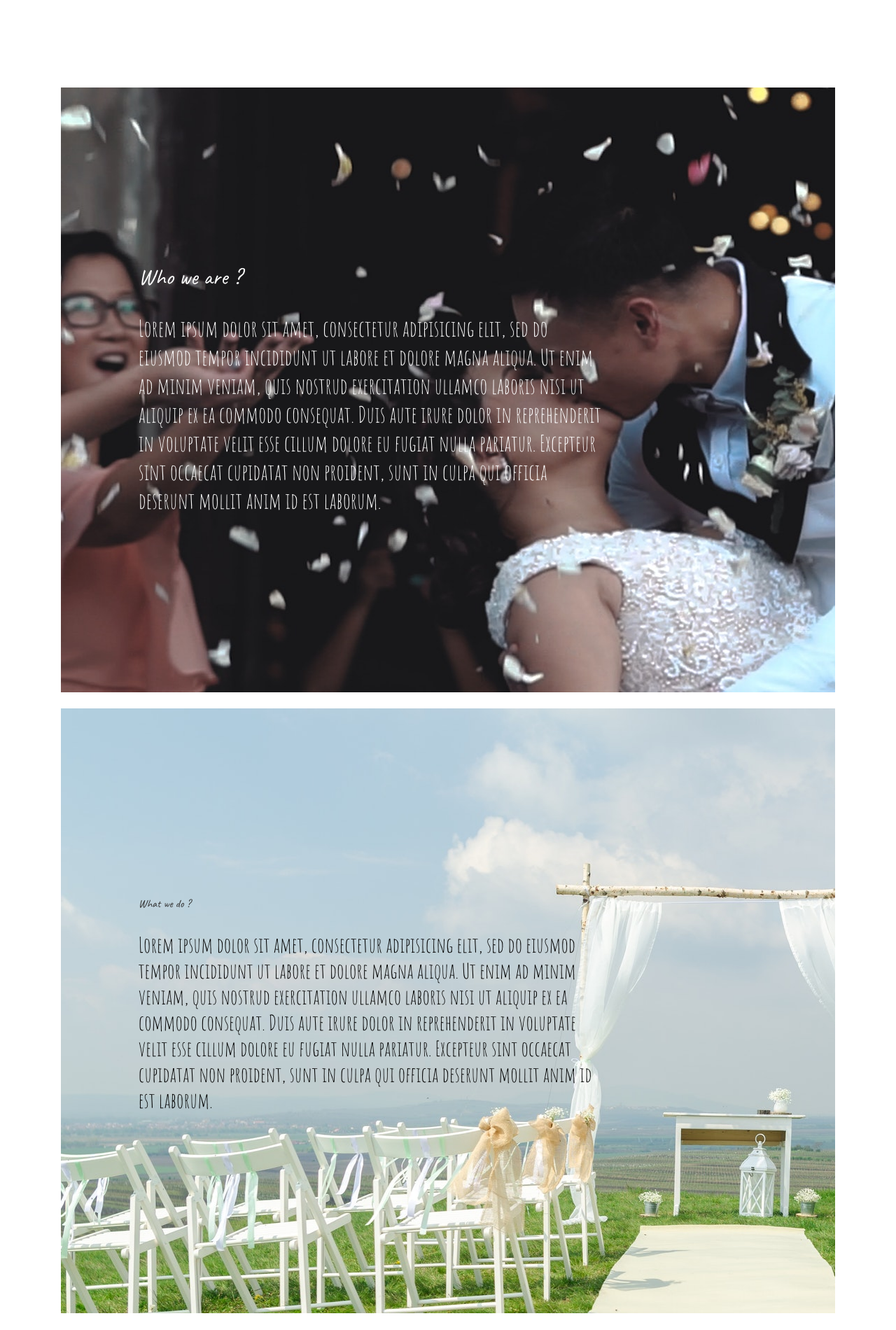
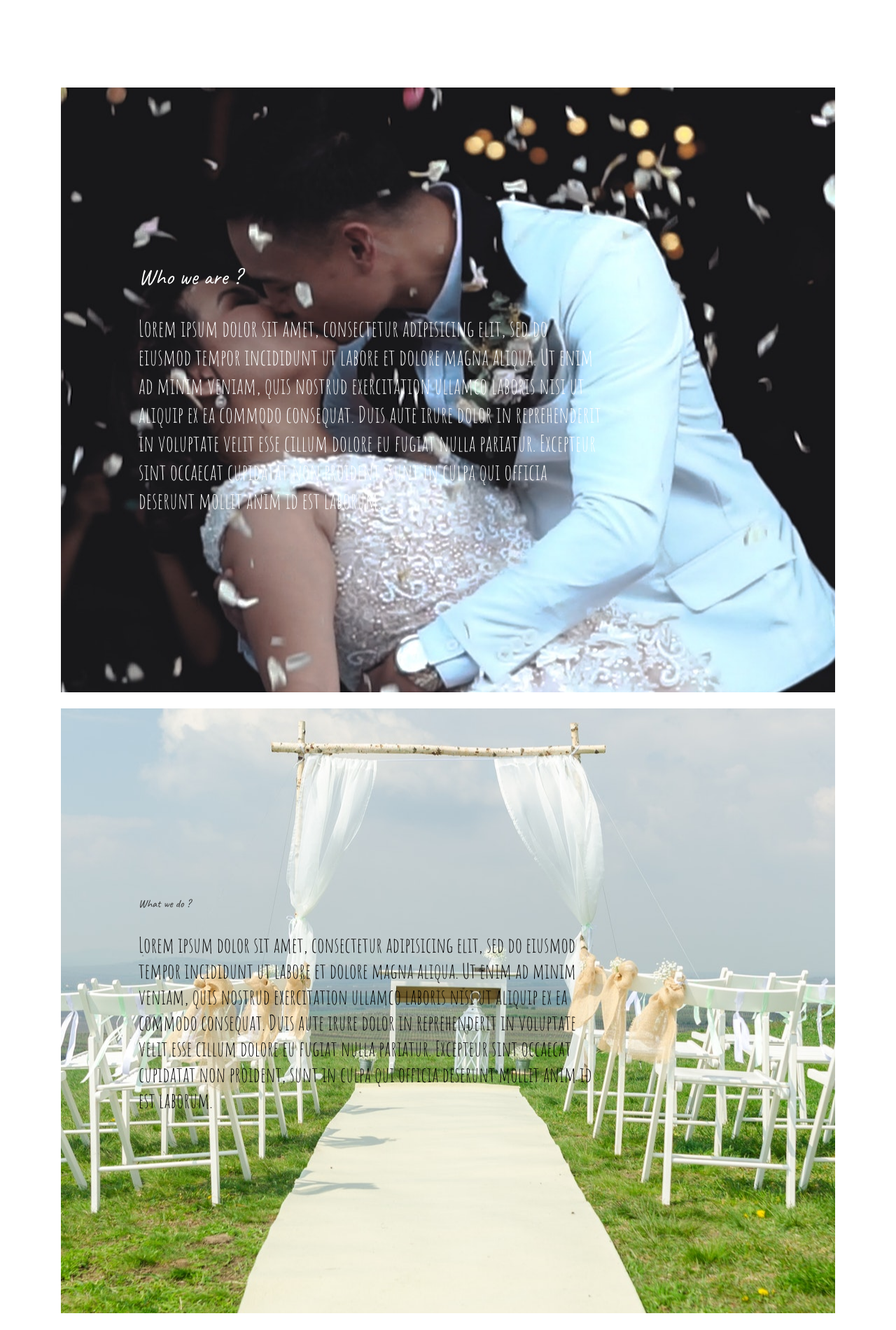
Before and after one commit to jawakarD/Solomon_wedding.github.io, a plain HTML site: page index.html in a window 1280 px wide. Shown: the part 400-2300 px from the top of the page at 70% size. Drawn offline with nearby package versions, Linux system fonts and the light colour scheme.

Commit message:
Changed repeating bg

```diff
--- a/master.css
+++ b/master.css
@@ -125,7 +125,9 @@ section:nth-child(odd){
 } */
 
 #sec-1{
-    background: url('bg-0.jpeg');
+    background: url('bg-0.jpeg')  no-repeat 50% 50%;
+    background-position : cover;
+
 }
 
 #sec-1 p, #sec-1 h2{
@@ -134,7 +136,8 @@ section:nth-child(odd){
 }
 
 #sec-2{
-    background: url('bg-1.jpeg');
+    background: url('bg-1.jpeg') no-repeat 50% 50%;
+    background-position : cover;
     color: #333;
 }
 
```
